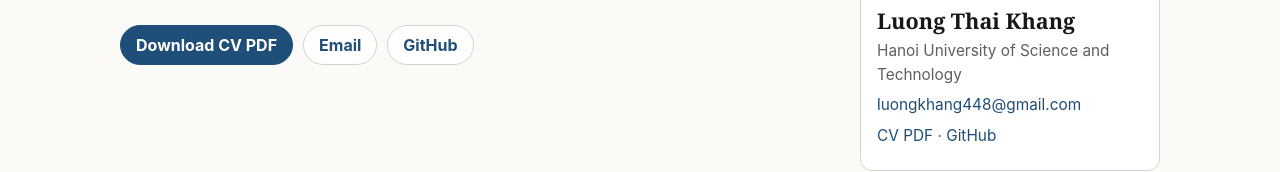
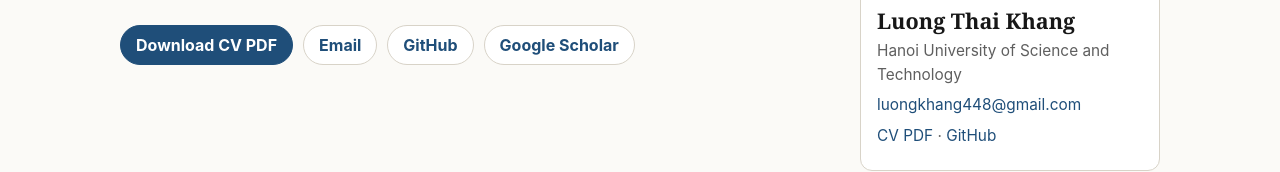
Before and after one commit to luongkhang04/profile, a plain HTML site: page index.html in a window 1280 px wide. Shown: the part 507-679 px from the top of the page. Drawn offline with Linux system fonts and the light colour scheme.

Commit message:
add Google Scholar button

```diff
--- a/index.html
+++ b/index.html
@@ -33,6 +33,7 @@
           <a class="button primary" href="CV/CV.pdf" target="_blank" rel="noreferrer">Download CV PDF</a>
           <a class="button" href="mailto:luongkhang448@gmail.com">Email</a>
           <a class="button" href="https://github.com/luongkhang04" target="_blank" rel="noreferrer">GitHub</a>
+          <a class="button" href="https://scholar.google.com/citations?user=zMydY2YAAAAJ" target="_blank" rel="noreferrer">Google Scholar</a>
         </div>
       </div>
 
```
